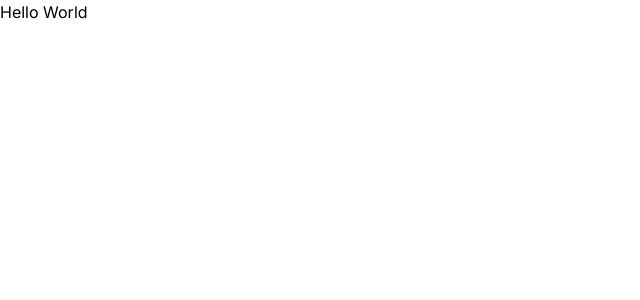
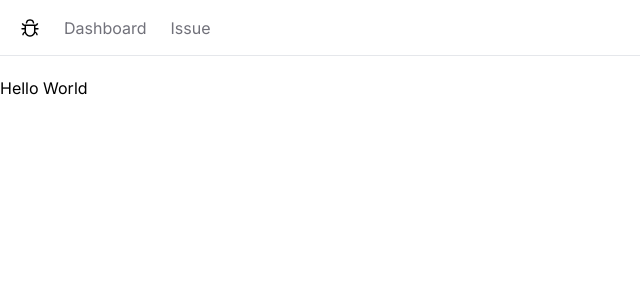
Before and after one commit to sunnng/issue-tracker, a Next.js app: page / in a window 1280 px wide. Shown: the top 300 px of the page, without its empty margins (0-640 px from the left). Built offline with nearby package versions, Linux system fonts and the light colour scheme.

Commit message:
build the navbar

```diff
--- /dev/null
+++ b/app/Navbar.tsx
@@ -0,0 +1,32 @@
+import React from "react";
+import Link from "next/link";
+import { AiOutlineBug } from "react-icons/ai";
+
+const Navbar = () => {
+  const links = [
+    { label: "Dashboard", href: "/" },
+    { label: "Issue", href: "/issues" },
+  ];
+  return (
+    <nav className="flex items-center space-x-6 h-14 border-b mb-5 px-5">
+      <Link href={"/"}>
+        <AiOutlineBug className="text-xl" />
+      </Link>
+
+      <ul className="flex space-x-6">
+        {links.map((link) => (
+          <li key={link.href}>
+            <Link
+              href={link.href}
+              className="text-zinc-500 hover:text-zinc-800"
+            >
+              {link.label}
+            </Link>
+          </li>
+        ))}
+      </ul>
+    </nav>
+  );
+};
+
+export default Navbar;
--- a/app/layout.tsx
+++ b/app/layout.tsx
@@ -1,6 +1,8 @@
 import './globals.css'
 import type { Metadata } from 'next'
 import { Inter } from 'next/font/google'
+
+import Navbar from './Navbar'
 
 const inter = Inter({ subsets: ['latin'] })
 
@@ -16,7 +18,10 @@
 }) {
   return (
     <html lang="en">
-      <body className={inter.className}>{children}</body>
+      <body className={inter.className}>
+        <Navbar />
+        <main>{children}</main>
+      </body>
     </html>
   )
 }
--- a/package.json
+++ b/package.json
@@ -19,6 +19,7 @@
     "postcss": "8.4.33",
     "react": "18.2.0",
     "react-dom": "18.2.0",
+    "react-icons": "^4.11.0",
     "tailwindcss": "3.4.1",
     "typescript": "5.3.3"
   }
```
Also changed, not shown: 1 other file (tests, documents, lock files or other folders).
